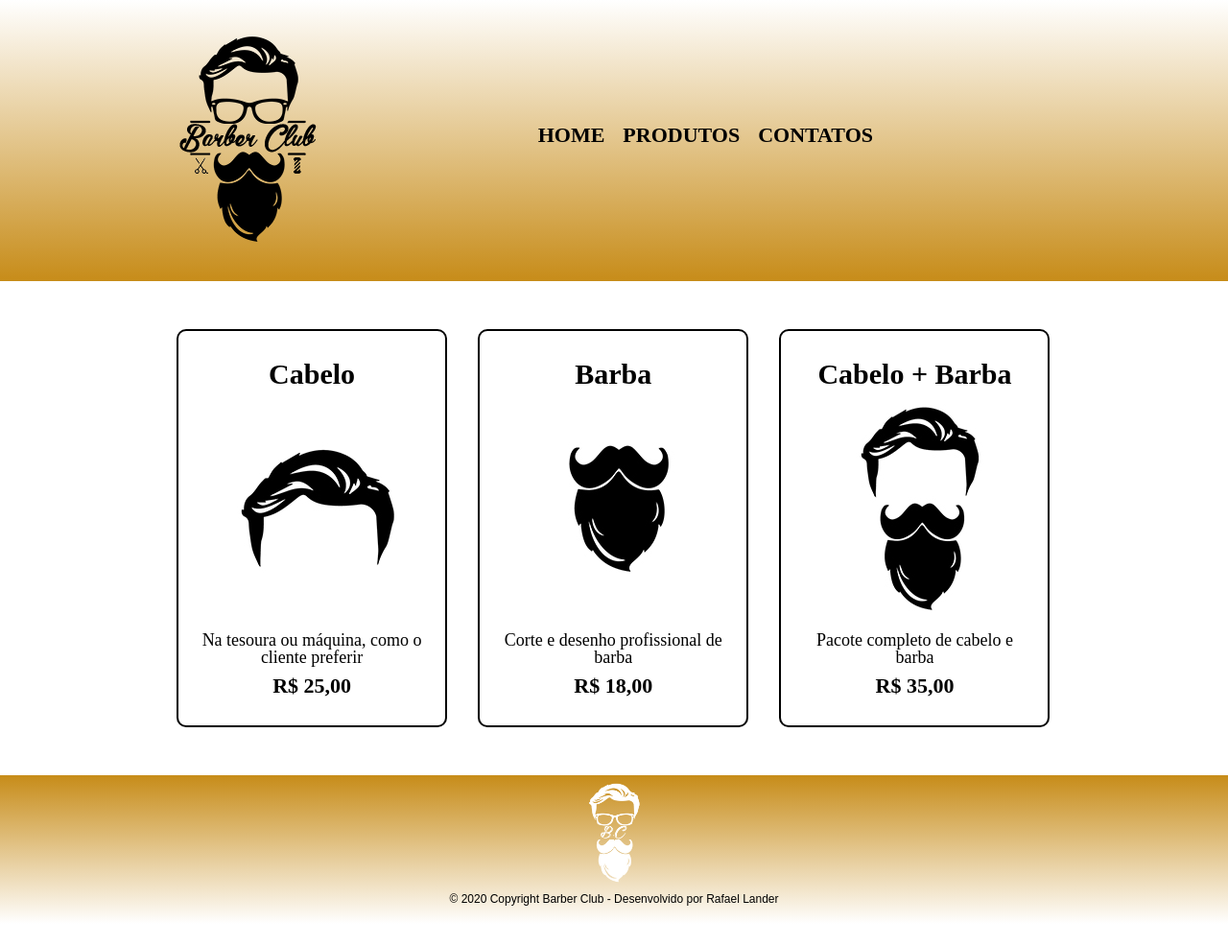
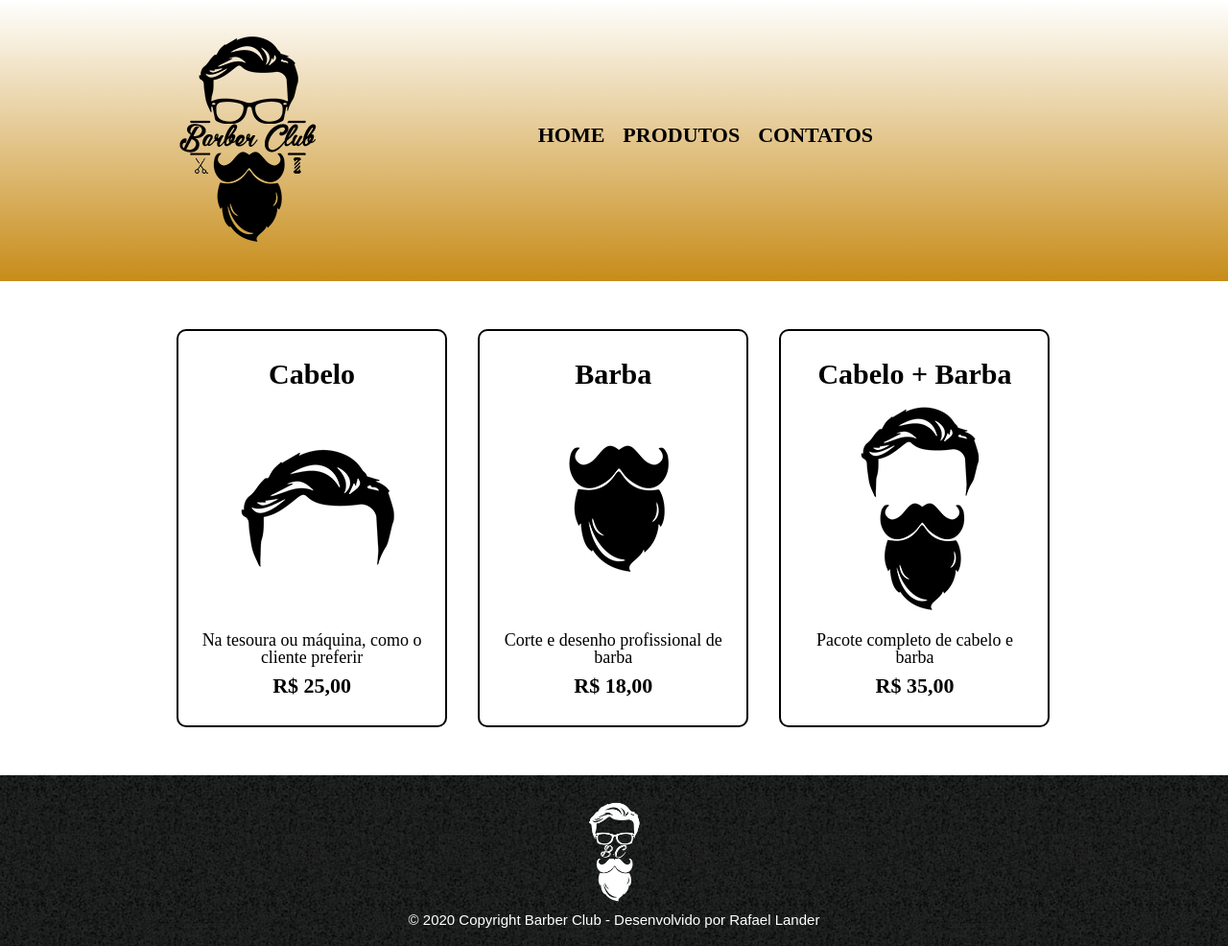
Before and after one commit to rafalander/projeto_barbearia, a plain HTML site: page produtos.html in a window 1280 px wide. Shown: the whole page at 96% size. Before the commit the page ends 963 px from the top, so only its background shows below. Drawn offline with Linux system fonts and the light colour scheme.

Commit message:
final page product

```diff
--- a/css/produtos.css
+++ b/css/produtos.css
@@ -85,13 +85,12 @@ nav a:hover{
 
 footer{
 	text-align: center;
-	background: #C78C19;
-	padding-bottom: 20px;
-	background-image: linear-gradient(to bottom, #C78C19, #FFFFFF)
-
+	padding: 20px 0;
+	background: url("../images/produtos/bg.jpg");
 }
 
-.estilo-texto{
+.copyrigth{
+	font-size: 15px;
 	font-family: "arial";
-	font-size: 12px;
+	color: #FFFFFF;
 }
--- a/produtos.html
+++ b/produtos.html
@@ -45,7 +45,7 @@
 
 		<footer>
 			<img src="images/produtos/logo-branco.png" width="90" height="120">
-			<p class="estilo-texto">© 2020 Copyright Barber Club - Desenvolvido por Rafael Lander</p>
+			<p class="copyrigth">© 2020 Copyright Barber Club - Desenvolvido por Rafael Lander</p>
 		</footer>
 	</body>
 </html>
```
